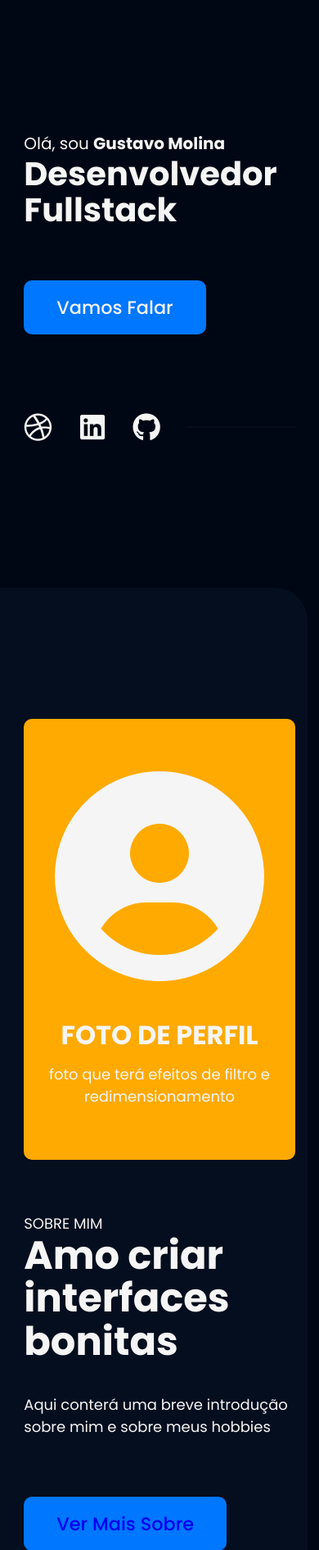
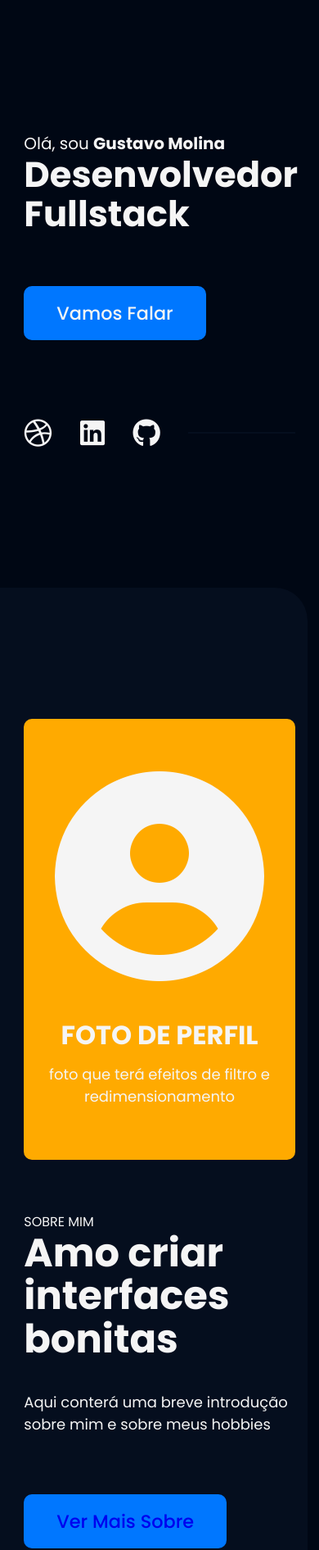
Before and after one commit to TheMachineDev/portfolio, a Flask app: page / in a window 390 px wide. Shown: the part 57-1948 px from the top of the page at 82% size. Run offline with Flask 2, Linux system fonts and the light colour scheme; parts of the project's set-up code (start-up, migrations or seed data) failed here and were passed over; some libraries are stand-ins or nearby versions.

Commit message:
Fonts responsivas na index

```diff
--- a/src/static/css/main.css
+++ b/src/static/css/main.css
@@ -14,18 +14,29 @@
   --ff-monospace: 'JetBrains Mono', monospace;
 
 
-  --fs-section-label: 1rem;
-  --fs-paragraph: 1.125rem;
-  --fs-main-subtitle: 1.25rem;
-  --fs-btn-text: 1.4rem;
-  --fs-main-title: 2.5rem;
-  --fs-title: 3rem;
+  --fs-300: 1rem;
+  --fs-400: 1.125rem;
+  --fs-500: 1.25rem;
+  --fs-600: 3rem;
+  --fs-xl: clamp(2.5rem, 7vw + 1rem, 6.125rem);
 
+  --fs-btn: 1.4rem;
   --fs-social-icon: 2.15rem;
   --fs-card-title: 1.75rem;
 
   --border-radius-bg: 2.5em;
   --border-radius-container: .625em;
+}
+
+@media (min-width:40em){
+  :root{
+    --fs-300: 1.375rem;
+    --fs-400: 1.75rem;
+    --fs-500: 2rem;
+    --fs-600: 4.25rem;
+
+    --fs-btn: 1.5rem;
+  }
 }
 
 /* base styles */
@@ -52,12 +63,16 @@ body{
 p{
   font-weight: 400;
   line-height: 1.5;
-  font-size: var(--fs-paragraph);
+  font-size: var(--fs-400);
+}
+
+h1{
+  max-width: 10ch;
 }
 
 h1, h2{
   font-weight: 800;
-  font-size: var(--fs-title);
+  font-size: var(--fs-600);
 }
 
 h3{
@@ -71,6 +86,11 @@ h1, h2, h3{
 
 section{
   padding: 10rem 0;
+}
+
+section p,
+section h2{
+  max-width: 50ch;
 }
 
 img{
@@ -124,6 +144,7 @@ button, input[type="submit"], input[type="reset"] {
 
 .section-label{
   text-transform: uppercase;
+  font-size: var(--fs-300);
 }
 
 .section-paragraph{
@@ -162,7 +183,7 @@ img, .photo-container{
 .btn{
   padding: 1rem 2.5rem;
   font-weight: 500;
-  font-size: var(--fs-btn-text);
+  font-size: var(--fs-btn);
   border-radius: 10px;
   max-width: 100%;
   text-transform: capitalize;
@@ -194,7 +215,7 @@ img, .photo-container{
 }
 
 .main-title{
-  font-size: var(--fs-main-title);
+  font-size: var(--fs-xl);
   margin-bottom: 4rem;
 }
 
@@ -210,7 +231,7 @@ img, .photo-container{
 }*/
 
 .main-subtitle{
-  font-size: var(--fs-main-subtitle);
+  font-size: var(--fs-500);
 }
 
 /* about section */
@@ -276,17 +297,23 @@ img, .photo-container{
 
 /* Skills */
 
+.curriculum-section button{
+  margin-bottom: 7rem;
+}
+
 .card{
   font-size: var(--fs-card-title);
   background-color: var(--clr-neutral-700);
   border-radius: var(--border-radius-container);
   padding: 4rem 2rem;
-  width: min(17rem);
+  width: min(17rem, 85%);
+  flex-shrink: 0;
 }
 
 .card h3{
   font-weight: 500;
   word-wrap: break-word;
+  min-height: 4.5rem;
 }
 
 .card p{
@@ -304,7 +331,7 @@ img, .photo-container{
   padding: 0.15rem .75rem;
   border-radius: 1rem;
   font-weight: 700;
-  font-size: var(--fs-section-label);
+  font-size: var(--fs-300);
   gap: 1rem
 }
 
--- a/src/templates/index.html
+++ b/src/templates/index.html
@@ -60,8 +60,6 @@
     <img src="{{ url_for('static', filename='img/d-index.png') }}" alt="layout desktop do informativos">
     <img src="{{ url_for('static', filename='img/m-edit.png') }}" alt="layout mobile do editar">
     <img src="{{ url_for('static', filename='img/d-edit.png') }}" alt="layout desktop do editar">
-    <img src="{{ url_for('static', filename='img/m-more.png') }}" alt="layout mobile do ler mais">
-    <img src="{{ url_for('static', filename='img/d-edit.png') }}" alt="layout desktop do ler mais">
   </div>
 </section>
 
@@ -73,37 +71,22 @@
       mais detalhes e acesso ao
       meu
       currículo</p>
+    <a href="{{ url_for('curriculum')}}"><button class="btn">Veja meu currículo</button></a>
     <div class="card-wrapper">
       <div class="card">
         <h3>Web Developer
         </h3>
         <p>breve descrição sobre o que faço como desenvolvedor web</p>
-        <div class="skills">
-          <p>HTML5</p>
-          <p>CSS3</p>
-          <p>JS</p>
-        </div>
       </div>
       <div class="card">
         <h3>Designer</h3>
         <p>Breve descrição sobre o que faço como designer</p>
-        <div class="skills">
-          <p>HTML5</p>
-          <p>CSS3</p>
-          <p>JS</p>
-        </div>
       </div>
       <div class="card">
         <h3>Back-end dev</h3>
         <p>Breve descrição sobre o que faço como desenvovedor back-end</p>
-        <div class="skills">
-          <p>HTML5</p>
-          <p>CSS3</p>
-          <p>JS</p>
-        </div>
       </div>
     </div>
-    <a href="{{ url_for('curriculum')}}"><button class="btn">Veja meu currículo</button></a>
   </div>
 </section>
 {% endblock %}
```
